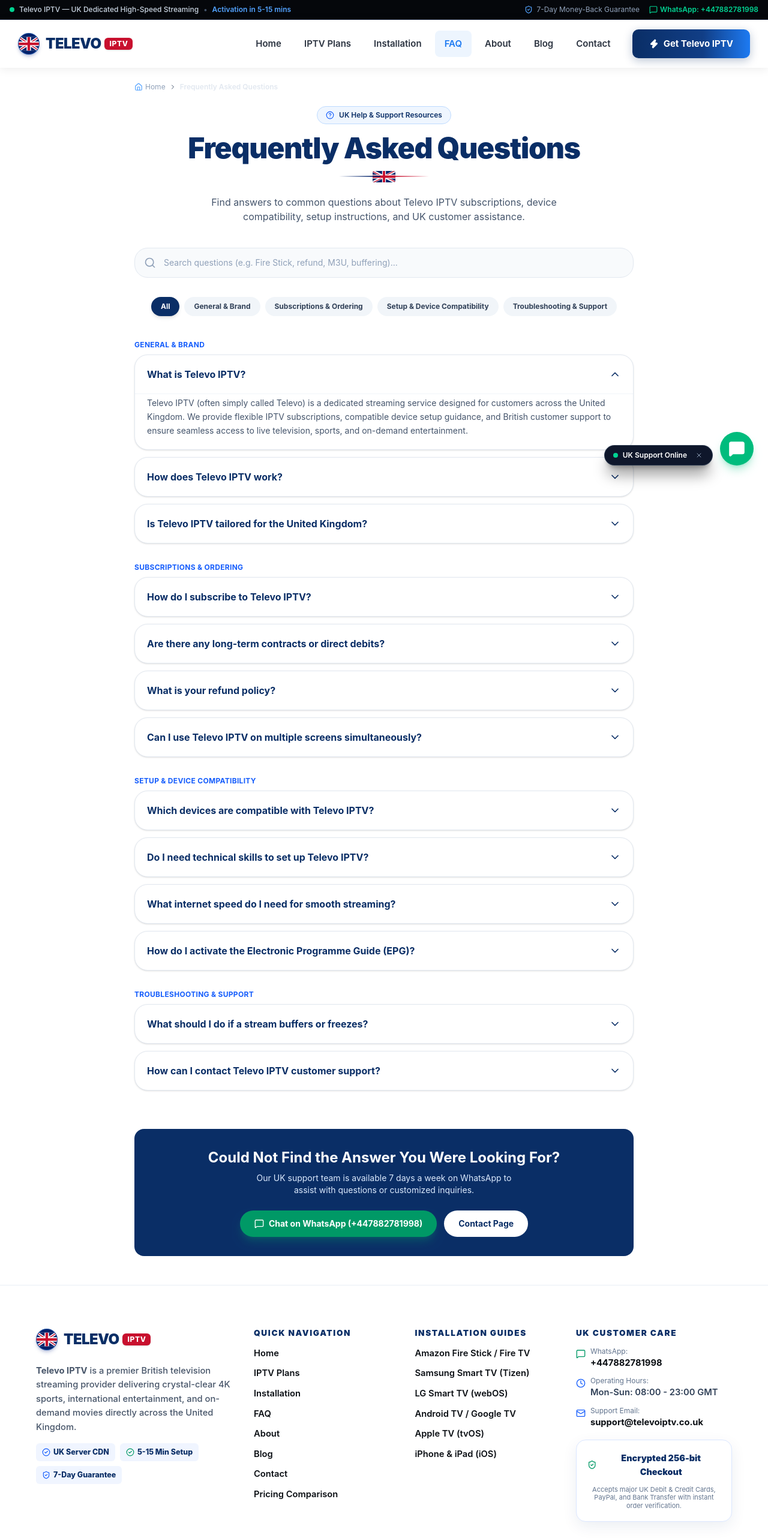
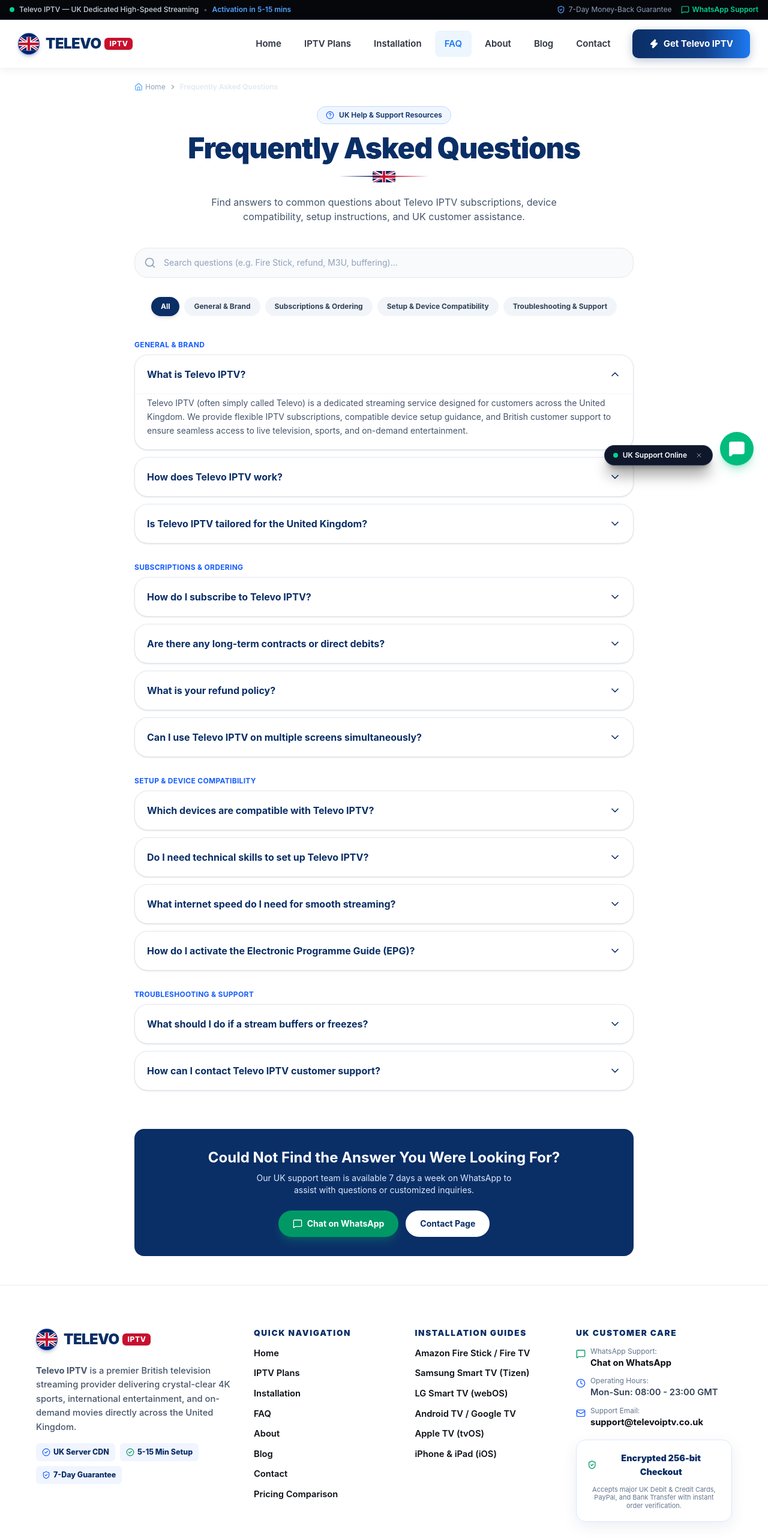
Before and after one commit to AIDATFARES/Televo-IPTV, a Next.js app: page /faq in a window 1280 px wide. Shown: the top 2564 px of the page at 60% size. Built offline with nearby package versions, Linux system fonts and the light colour scheme.

Commit message:
fix: remove displayed WhatsApp phone number from all pages and sections

```diff
--- a/src/app/contact/page.jsx
+++ b/src/app/contact/page.jsx
@@ -60,8 +60,9 @@ export default function ContactPage() {
               <p className="text-xs text-slate-600 leading-relaxed mb-4">
                 The fastest way to reach our UK team. Order subscriptions, get setup tutorials, and receive instant support directly on your mobile.
               </p>
-              <div className="text-lg font-black text-emerald-700 font-mono mb-4">
-                {SITE_CONFIG.whatsappNumber}
+              <div className="text-sm font-bold text-emerald-800 mb-4 flex items-center gap-2">
+                <span className="w-2.5 h-2.5 rounded-full bg-emerald-500 animate-pulse"></span>
+                <span>Online Now • Instant Reply</span>
               </div>
               <a
                 href={SITE_CONFIG.whatsappUrl}
--- a/src/app/faq/page.jsx
+++ b/src/app/faq/page.jsx
@@ -167,7 +167,7 @@ export default function FAQPage() {
               className="inline-flex items-center gap-2 px-6 py-3 rounded-xl font-bold text-sm text-white bg-emerald-600 hover:bg-emerald-500 shadow-lg shadow-emerald-600/30 transition-all"
             >
               <MessageSquare className="w-4 h-4" />
-              Chat on WhatsApp ({SITE_CONFIG.whatsappNumber})
+              Chat on WhatsApp
             </a>
             <Link
               href="/contact"
--- a/src/app/guide-installation/[deviceId]/page.jsx
+++ b/src/app/guide-installation/[deviceId]/page.jsx
@@ -158,7 +158,7 @@ export default async function DeviceGuidePage({ params }) {
               className="inline-flex items-center gap-2 px-6 py-3 rounded-xl font-bold text-sm text-white bg-emerald-600 hover:bg-emerald-500 shadow-lg shadow-emerald-600/30 transition-all"
             >
               <MessageSquare className="w-4 h-4" />
-              WhatsApp Help ({SITE_CONFIG.whatsappNumber})
+              WhatsApp Support
             </a>
             <Link
               href="/subscription"
--- a/src/app/layout.jsx
+++ b/src/app/layout.jsx
@@ -69,7 +69,7 @@ export default function RootLayout({ children }) {
         contactPoint: [
           {
             '@type': 'ContactPoint',
-            telephone: SITE_CONFIG.whatsappNumber,
+            url: SITE_CONFIG.whatsappUrl,
             contactType: 'customer support',
             availableLanguage: 'English',
             areaServed: 'GB',
--- a/src/app/page.jsx
+++ b/src/app/page.jsx
@@ -823,7 +823,7 @@ export default function HomePage() {
             rel="noopener noreferrer"
             className="rs-wa-cta"
           >
-            💬 Order or Ask a Question on WhatsApp ({SITE_CONFIG.whatsappNumber})
+            💬 Order or Ask a Question on WhatsApp
           </a>
 
           <div className="rs-t-grid">
@@ -889,7 +889,7 @@ export default function HomePage() {
                 rel="noopener noreferrer"
                 className="cta-btn email-btn"
               >
-                💬 Chat on WhatsApp (+447882781998)
+                💬 Chat on WhatsApp
               </a>
               <Link href="/guide-installation" className="cta-btn-secondary">
                 📖 View All Installation Guides
--- a/src/app/refund-policy/page.jsx
+++ b/src/app/refund-policy/page.jsx
@@ -41,7 +41,7 @@ export default function RefundPolicyPage() {
           <section>
             <h2 className="text-lg font-bold text-[#0A2E66] mb-2">3. How to Request a Refund</h2>
             <p>
-              To initiate a refund, simply send a message to our WhatsApp support line (<a href={SITE_CONFIG.whatsappUrl} target="_blank" rel="noopener noreferrer" className="text-emerald-700 font-bold underline">{SITE_CONFIG.whatsappNumber}</a>) or email <a href={`mailto:${SITE_CONFIG.supportEmail}`} className="text-blue-600 underline font-semibold">{SITE_CONFIG.supportEmail}</a> with your account username or order confirmation.
+              To initiate a refund, simply send a message to our <a href={SITE_CONFIG.whatsappUrl} target="_blank" rel="noopener noreferrer" className="text-emerald-700 font-bold underline">WhatsApp Support Team</a> or email <a href={`mailto:${SITE_CONFIG.supportEmail}`} className="text-blue-600 underline font-semibold">{SITE_CONFIG.supportEmail}</a> with your account username or order confirmation.
             </p>
           </section>
 
--- a/src/components/Footer.jsx
+++ b/src/components/Footer.jsx
@@ -70,14 +70,14 @@ export default function Footer() {
               <li className="flex items-start gap-2">
                 <MessageSquare className="w-4 h-4 text-emerald-600 shrink-0 mt-1" />
                 <div>
-                  <span className="text-xs text-slate-500 block">WhatsApp:</span>
+                  <span className="text-xs text-slate-500 block">WhatsApp Support:</span>
                   <a
                     href={SITE_CONFIG.whatsappUrl}
                     target="_blank"
                     rel="noopener noreferrer"
-                    className="text-emerald-700 font-bold"
+                    className="text-emerald-700 font-bold hover:underline"
                   >
-                    {SITE_CONFIG.whatsappNumber}
+                    Chat on WhatsApp
                   </a>
                 </div>
               </li>
--- a/src/components/Navbar.jsx
+++ b/src/components/Navbar.jsx
@@ -51,7 +51,7 @@ export default function Navbar() {
               className="text-emerald-400 hover:text-emerald-300 font-semibold flex items-center gap-1 transition-colors"
             >
               <MessageSquare className="w-3.5 h-3.5" />
-              WhatsApp: {SITE_CONFIG.whatsappNumber}
+              WhatsApp Support
             </a>
           </div>
         </div>
@@ -155,7 +155,7 @@ export default function Navbar() {
                 className="w-full flex items-center justify-center gap-2 py-3 rounded-xl font-bold text-sm text-emerald-700 bg-emerald-50 border border-emerald-200 hover:bg-emerald-100 transition-colors"
               >
                 <MessageSquare className="w-4 h-4" />
-                WhatsApp: {SITE_CONFIG.whatsappNumber}
+                WhatsApp Support
               </a>
             </div>
           </div>
--- a/src/data/config.js
+++ b/src/data/config.js
@@ -687,7 +687,7 @@ export const FAQ_DATA = [
     items: [
       {
         question: 'How do I subscribe to Televo IPTV?',
-        answer: 'Simply choose your preferred subscription tier (1, 3, 6, or 12 months, or a multi-screen family plan) on our Pricing page, and contact our team via WhatsApp (+447882781998) or checkout. Your account credentials and setup instructions are delivered directly to your WhatsApp and email typically within 5 to 15 minutes.',
+        answer: 'Simply choose your preferred subscription tier (1, 3, 6, or 12 months, or a multi-screen family plan) on our Pricing page, and contact our team via WhatsApp or checkout. Your account credentials and setup instructions are delivered directly to your WhatsApp and email typically within 5 to 15 minutes.',
       },
       {
         question: 'Are there any long-term contracts or direct debits?',
@@ -733,7 +733,7 @@ export const FAQ_DATA = [
       },
       {
         question: 'How can I contact Televo IPTV customer support?',
-        answer: 'You can contact our UK customer support team directly via WhatsApp at +447882781998, by emailing support@televoiptv.co.uk, or by submitting a message on our Contact page. We are available 7 days a week.',
+        answer: 'You can contact our UK customer support team directly via WhatsApp, by emailing support@televoiptv.co.uk, or by submitting a message on our Contact page. We are available 7 days a week.',
       },
     ],
   },
@@ -841,7 +841,7 @@ export const BLOG_POSTS = [
       <p>Run an independent speed test on your streaming device using Fast.com or Speedtest.net. For Full HD streaming, a consistent 15 Mbps is recommended. For 4K UHD content, ensure your device receives at least 25-30 Mbps.</p>
 
       <h2>5. Reach Out to Televo IPTV Support</h2>
-      <p>If you have implemented these recommendations and still face issues, contact the <strong>Televo IPTV</strong> support team via WhatsApp (+447882781998). Our team can test your connection routing and ensure your account is connected to our fastest UK edge node.</p>
+      <p>If you have implemented these recommendations and still face issues, contact the <strong>Televo IPTV</strong> support team via WhatsApp. Our team can test your connection routing and ensure your account is connected to our fastest UK edge node.</p>
     `,
   },
   {
@@ -915,7 +915,7 @@ export const BLOG_POSTS = [
       <p>Launch your player, select <strong>Login with Xtream Codes API</strong>, and enter your Televo IPTV server address, username, and password. The application will synchronize the channel catalogue, live sporting schedules, and VOD titles within 60 seconds.</p>
 
       <h2>Need Personal Assistance?</h2>
-      <p>Our British customer service team is on hand 7 days a week via WhatsApp (+447882781998) to assist with any questions or guide you through first-time setup.</p>
+      <p>Our British customer service team is on hand 7 days a week via WhatsApp to assist with any questions or guide you through first-time setup.</p>
     `,
   },
 ];
```
Also changed, not shown: 1 other file (tests, documents, lock files or other folders).
